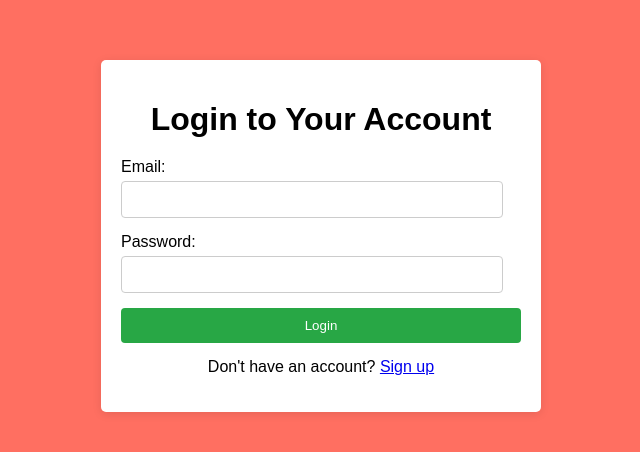
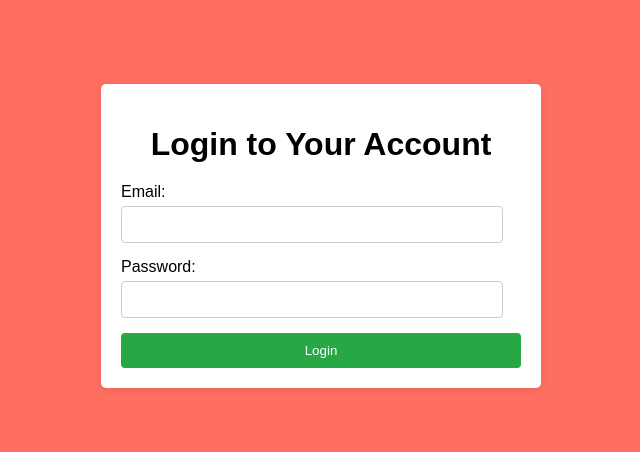
Before and after one commit to piyushmundhra17/Devjams, a plain HTML site: page login page2.html in a window 1280 px wide. Shown: the part 164-616 px from the top of the page, without its empty margins (319-959 px from the left). Drawn offline with Linux system fonts and the light colour scheme.

Commit message:
Update login page2.html

```diff
--- a/login page2.html
+++ b/login page2.html
@@ -19,7 +19,6 @@
                 <input type="password" id="password" required>
             </div>
             <button onclick="window.location.href='Snack_Shipper.html';" type="submit">Login</button>
-            <p class="message">Don't have an account? <a href="signup page.html">Sign up</a></p>
         </form>
     </div>
     <script src="script22.js"></script>
```
